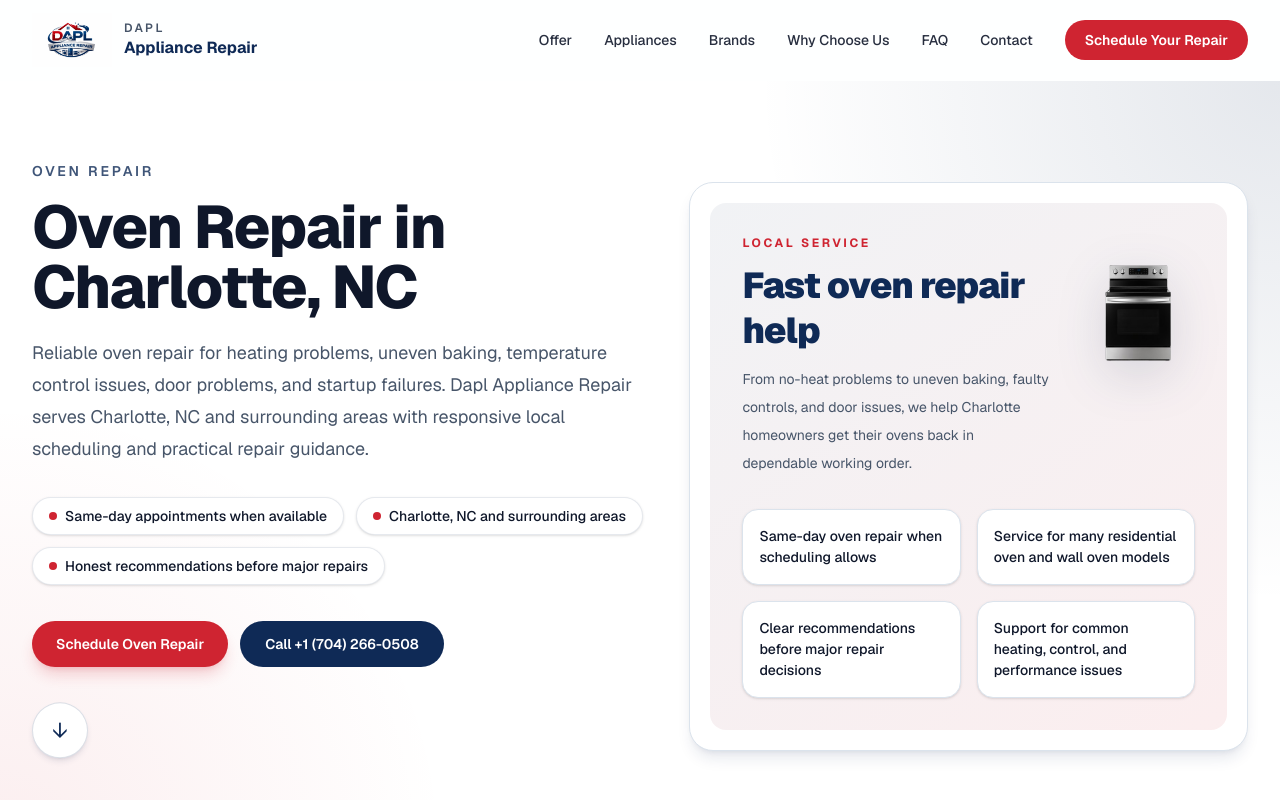
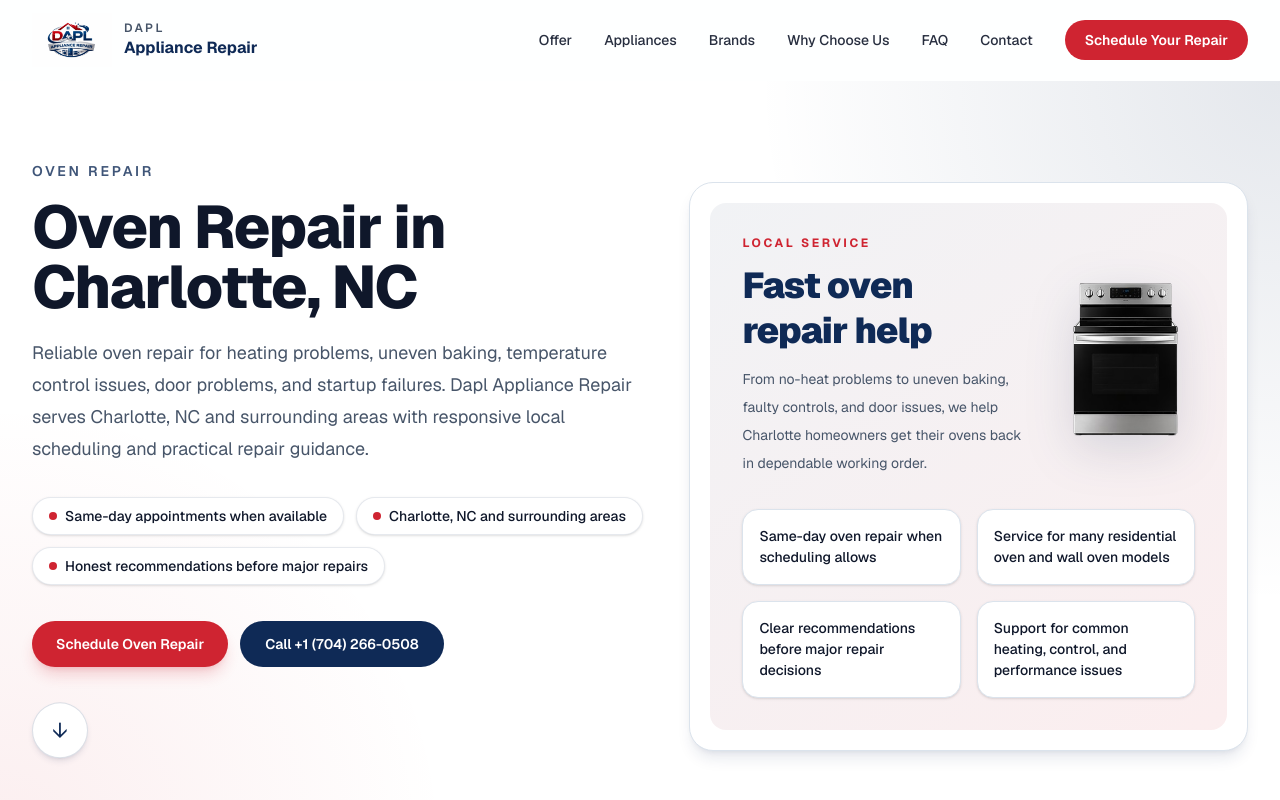
Before and after one commit to Oucheen/Dapl-site, a Next.js app: page /oven-repair-charlotte-nc in a window 1280 px wide. Shown: the top 800 px of the page. Built offline with nearby package versions, Linux system fonts and the light colour scheme.

Commit message:
some changes dev

```diff
--- a/src/components/service-pages/service-page-template.tsx
+++ b/src/components/service-pages/service-page-template.tsx
@@ -275,7 +275,7 @@ export function ServicePageTemplate({
                       alt={`${page.applianceName} appliance we repair`}
                       width={148}
                       height={148}
-                      className="hidden object-contain drop-shadow-[0_14px_24px_rgba(15,42,86,0.14)] sm:block sm:h-[148px] sm:w-[148px]"
+                      className="hidden h-auto max-w-[148px] object-contain drop-shadow-[0_14px_24px_rgba(15,42,86,0.14)] sm:block sm:w-full"
                     />
                   </div>
 
```
Also changed, not shown: 1 other file (tests, documents, lock files or other folders).
